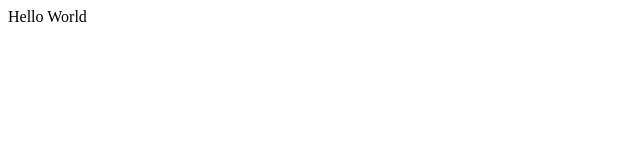
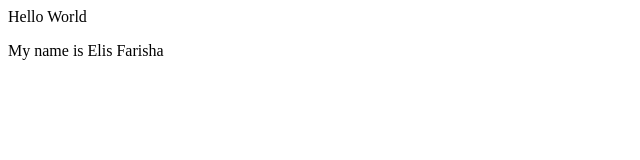
Before and after one commit to elishssn/demo-repo, a plain HTML site: page index.html in a window 1280 px wide. Shown: the whole page, without its empty margins (0-640 px from the left). Drawn offline with Linux system fonts and the light colour scheme.

Commit message:
Modify index.html

```diff
--- a/index.html
+++ b/index.html
@@ -1 +1,3 @@
 <div>Hello World</div>
+
+<p>My name is Elis Farisha</p>
```
